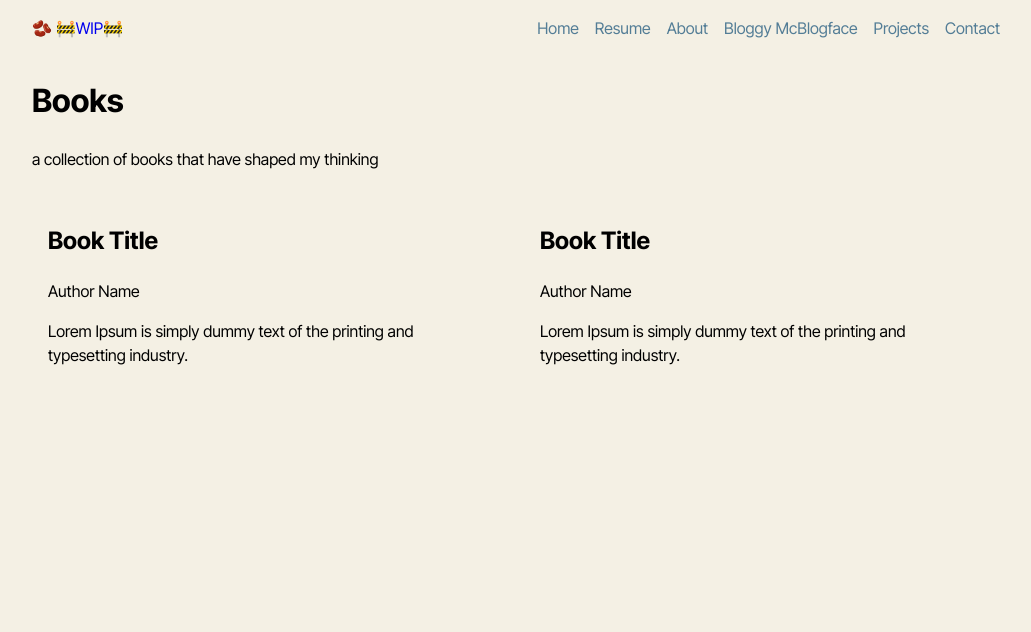
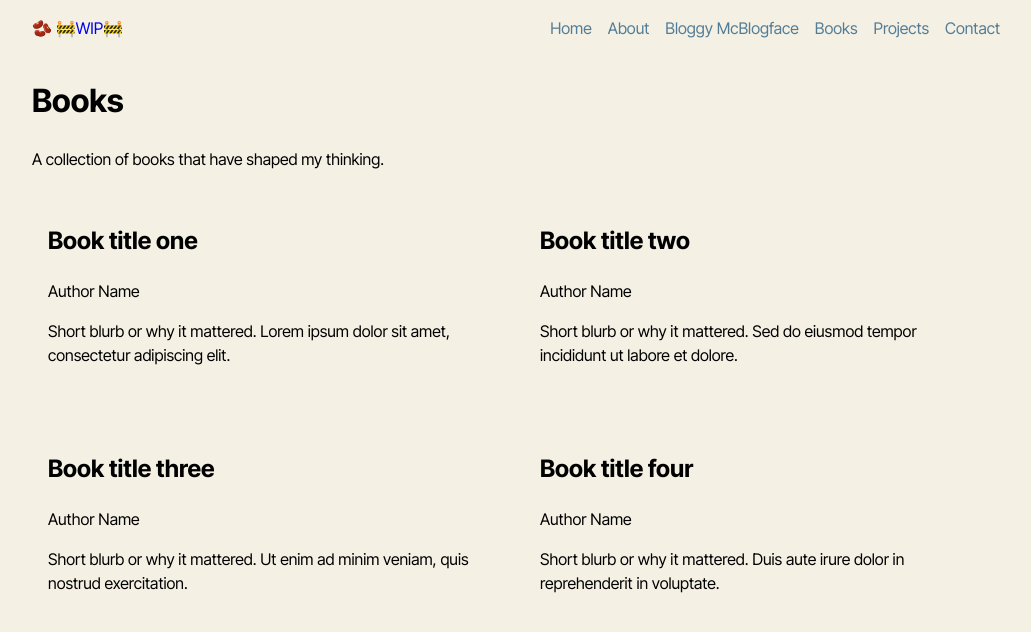
Before and after one commit to TusharSariya/TusharSariya.github.io, a Jekyll site: the page books.html, which Jekyll copies as it is, in a window 1280 px wide. Shown: the top 632 px of the page, without its empty margins (124-1155 px from the left). Built offline with Jekyll 4.4.1, drawn with Linux system fonts in a browser that asks for light colours.

Commit message:
Books page + beans easter egg: logo → Shrek gif page
- Books: match blog layout (nav, 4 cards, Books link), add Books to nav on blog/index
- Beans page: clicking beans logo goes to beans.html with shrek.gif + 'enjoy the movie' centered
- Logo href → beans.html on blog, index, books, Jekyll layout
- CSS: .beans-center for full-height centered content

Co-authored-by: Cursor <cursoragent@cursor.com>

```diff
--- a/_layouts/page.html
+++ b/_layouts/page.html
@@ -10,7 +10,7 @@
   <script>window.BASEURL = '{{ site.baseurl }}';</script>
   <header class="site-header">
     <nav class="nav-bar container">
-      <a href="/" class="logo">🫘 🚧WIP🚧</a>
+      <a href="beans.html" class="logo">🫘 🚧WIP🚧</a>
       <ul class="nav-links">
         <li><a href="index.html">Home</a></li>
         <li><a href="resume.html">Resume</a></li>
--- a/blog.html
+++ b/blog.html
@@ -9,11 +9,12 @@
 <body>
   <header class="site-header">
     <nav class="nav-bar container">
-      <a href="/" class="logo">🫘 🚧WIP🚧</a>
+      <a href="beans.html" class="logo">🫘 🚧WIP🚧</a>
       <ul class="nav-links">
         <li><a href="index.html">Home</a></li>
         <li><a href="#about">About</a></li>
         <li><a href="#blog">Bloggy McBlogface</a></li>
+        <li><a href="books.html">Books</a></li>
         <li><a href="#projects">Projects</a></li>
         <li><a href="#contact">Contact</a></li>
       </ul>
--- a/books.html
+++ b/books.html
@@ -9,12 +9,12 @@
 <body>
   <header class="site-header">
     <nav class="nav-bar container">
-      <a href="/" class="logo">🫘 🚧WIP🚧</a>
+      <a href="beans.html" class="logo">🫘 🚧WIP🚧</a>
       <ul class="nav-links">
         <li><a href="index.html">Home</a></li>
-        <li><a href="resume.html">Resume</a></li>
         <li><a href="#about">About</a></li>
         <li><a href="blog.html">Bloggy McBlogface</a></li>
+        <li><a href="books.html">Books</a></li>
         <li><a href="#projects">Projects</a></li>
         <li><a href="#contact">Contact</a></li>
       </ul>
@@ -22,20 +22,34 @@
   </header>
   <div class="container">
     <h1>Books</h1>
-    <p>a collection of books that have shaped my thinking</p>
+    <p>A collection of books that have shaped my thinking.</p>
     <div class="blog">
       <a href="#" class="blog-card-link">
         <div class="blog-card">
-          <h2>Book Title</h2>
+          <h2>Book title one</h2>
           <p class="byline">Author Name</p>
-          <p>Lorem Ipsum is simply dummy text of the printing and typesetting industry.</p>
+          <p>Short blurb or why it mattered. Lorem ipsum dolor sit amet, consectetur adipiscing elit.</p>
         </div>
       </a>
       <a href="#" class="blog-card-link">
         <div class="blog-card">
-          <h2>Book Title</h2>
+          <h2>Book title two</h2>
           <p class="byline">Author Name</p>
-          <p>Lorem Ipsum is simply dummy text of the printing and typesetting industry.</p>
+          <p>Short blurb or why it mattered. Sed do eiusmod tempor incididunt ut labore et dolore.</p>
+        </div>
+      </a>
+      <a href="#" class="blog-card-link">
+        <div class="blog-card">
+          <h2>Book title three</h2>
+          <p class="byline">Author Name</p>
+          <p>Short blurb or why it mattered. Ut enim ad minim veniam, quis nostrud exercitation.</p>
+        </div>
+      </a>
+      <a href="#" class="blog-card-link">
+        <div class="blog-card">
+          <h2>Book title four</h2>
+          <p class="byline">Author Name</p>
+          <p>Short blurb or why it mattered. Duis aute irure dolor in reprehenderit in voluptate.</p>
         </div>
       </a>
     </div>
--- a/index.html
+++ b/index.html
@@ -9,12 +9,13 @@
 <body>
   <header class="site-header">
     <nav class="nav-bar container">
-      <a href="/" class="logo">🫘 🚧WIP🚧</a>
+      <a href="beans.html" class="logo">🫘</a>
       <ul class="nav-links">
         <li><a href="index.html">Home</a></li>
         <li><a href="resume.html">Resume</a></li>
         <li><a href="#about">About</a></li>
         <li><a href="blog.html">Bloggy McBlogface</a></li>
+        <li><a href="books.html">Books</a></li>
         <li><a href="#projects">Projects</a></li>
         <li><a href="#contact">Contact</a></li>
       </ul>
--- a/style.css
+++ b/style.css
@@ -159,3 +159,26 @@ body {
   box-shadow: 0 6px 20px rgba(0, 0, 0, 0.07);
   background-color: #f3f0e6;
 }
+
+/* Beans / easter-egg page: gif + subtitle in absolute center */
+.beans-center {
+  display: flex;
+  flex-direction: column;
+  align-items: center;
+  justify-content: center;
+  min-height: calc(100vh - 4rem);
+  gap: 1rem;
+  padding: 1rem;
+}
+
+.beans-gif {
+  display: block;
+  max-width: 100%;
+  height: auto;
+}
+
+.beans-subtitle {
+  margin: 0;
+  font-size: 1.25rem;
+  color: #537D96;
+}
```
Also changed, not shown: beans.html (added, +30 -0 lines), 1 other file.
